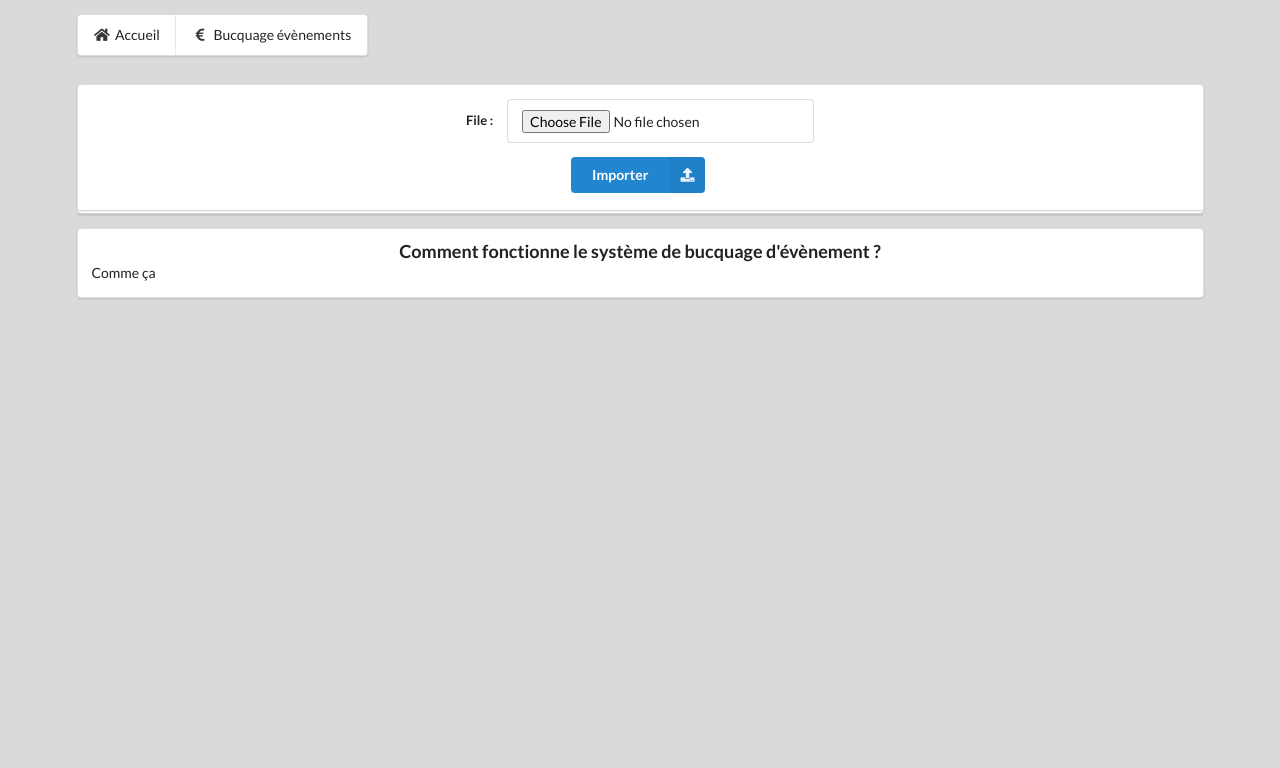
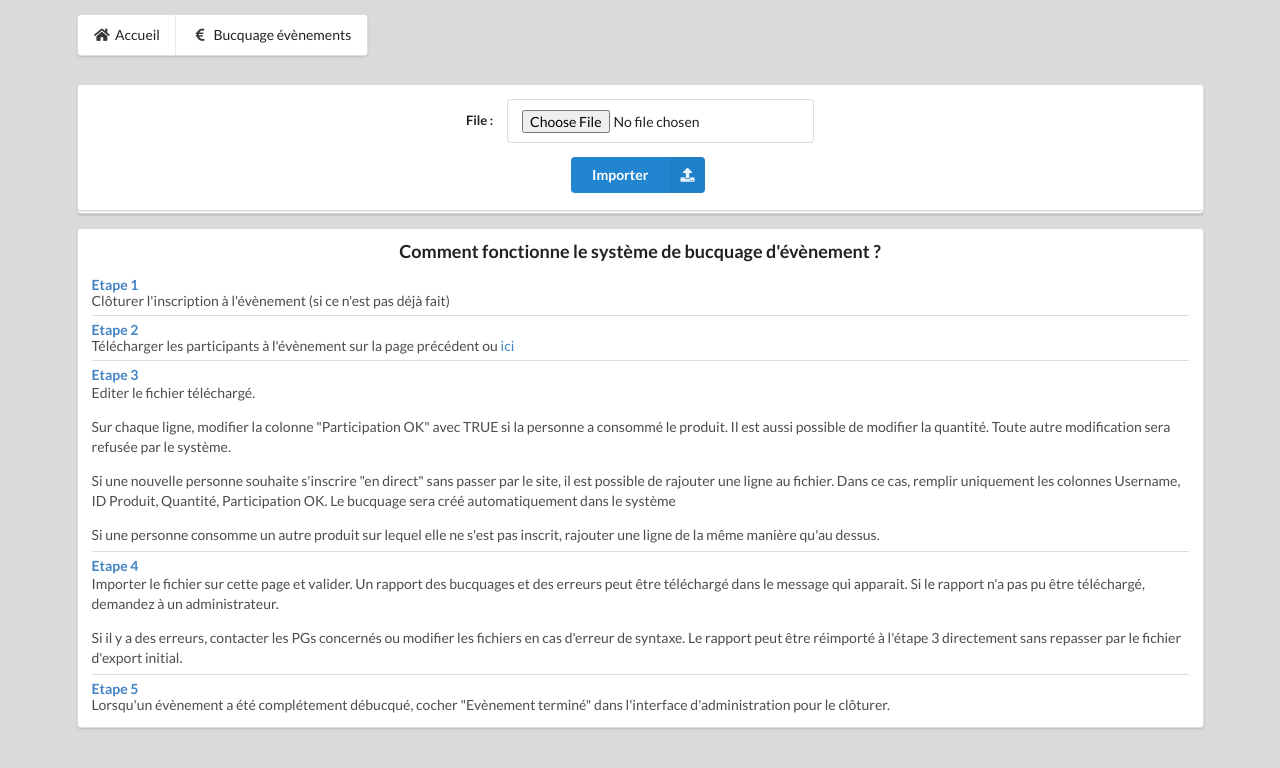
Before and after one commit to REZAL-AM-KIN/niki-s, a Django app: page /eventtobucque/1 in a window 1280 px wide. Shown: the top 768 px of the page. Run offline with Django 3.2, Linux system fonts and the light colour scheme; the visitor is signed in with stand-in values (Sample User, id 1); data comes from the database, SQL or seed files in the repository; data that the repository does not hold is empty.

Commit message:
Add doc to bucque event

```diff
--- a/templates/appevents/eventtobucque.html
+++ b/templates/appevents/eventtobucque.html
@@ -27,7 +27,50 @@
 	</form>
 	<div class="ui left aligned segment">
 		<div class = "ui center aligned header">Comment fonctionne le système de bucquage d'évènement ?</div>
-        Comme ça
+        <div class="ui relaxed divided list">
+			<div class="item">
+				<div class="content">
+					<a class="header">Etape 1</a>
+					<div class="description">Clôturer l'inscription à l'évènement (si ce n'est pas déjà fait)</div>
+				</div>
+			</div>
+
+			<div class="item">
+				<div class="content">
+					<a class="header">Etape 2</a>
+					<div class="description">Télécharger les participants à l'évènement sur la page précédent ou <a href="{% url "exportparticipationinxls" event %}">ici</a></div>
+				</div>
+			</div>
+
+			<div class="item">
+				<div class="content">
+					<a class="header">Etape 3</a>
+					<div class="description">
+						<p>Editer le fichier téléchargé.</p>
+						<p>Sur chaque ligne, modifier la colonne "Participation OK" avec TRUE si la personne a consommé le produit. Il est aussi possible de modifier la quantité. Toute autre modification sera refusée par le système.</p>
+						<p>Si une nouvelle personne souhaite s'inscrire "en direct" sans passer par le site, il est possible de rajouter une ligne au fichier. Dans ce cas, remplir uniquement les colonnes Username, ID Produit, Quantité, Participation OK. Le bucquage sera créé automatiquement dans le système</p>
+						<p>Si une personne consomme un autre produit sur lequel elle ne s'est pas inscrit, rajouter une ligne de la même manière qu'au dessus.</p>
+					</div>
+				</div>
+			</div>
+
+			<div class="item">
+				<div class="content">
+					<a class="header">Etape 4</a>
+					<div class="description">
+						<p>Importer le fichier sur cette page et valider. Un rapport des bucquages et des erreurs peut être téléchargé dans le message qui apparait. Si le rapport n'a pas pu être téléchargé, demandez à un administrateur.</p>
+						<p>Si il y a des erreurs, contacter les PGs concernés ou modifier les fichiers en cas d'erreur de syntaxe. Le rapport peut être réimporté à l'étape 3 directement sans repasser par le fichier d'export initial.</p>
+						</div>
+				</div>
+			</div>
+
+			<div class="item">
+				<div class="content">
+					<a class="header">Etape 5</a>
+					<div class="description">Lorsqu'un évènement a été complétement débucqué, cocher "Evènement terminé" dans l'interface d'administration pour le clôturer.</div>
+				</div>
+			</div>
+		</div>
     </div>
 </div>
 
```
